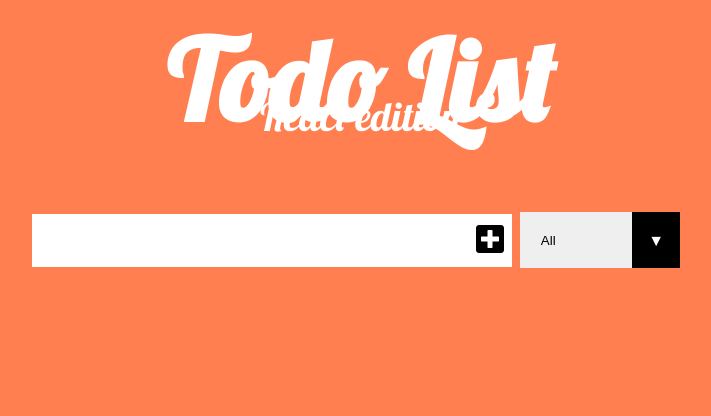
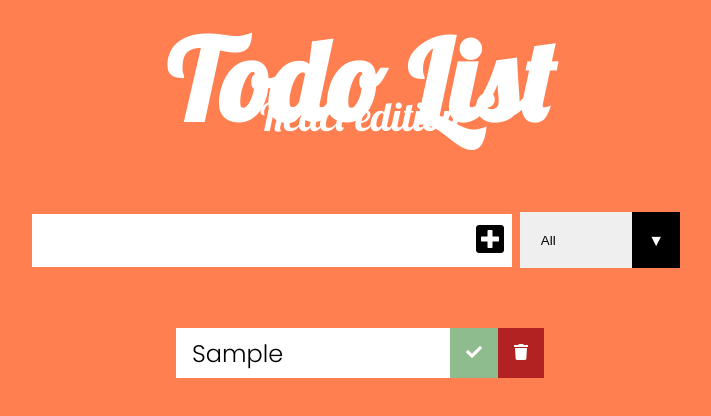
Before and after one commit to tuscannyCodes/React_TodoList, a React (Create React App) app: page / in a window 1280 px wide. Both pictures are taken after typing "Sample" into the empty fields and a click on the button 770 px from the left and 240 px from the top of the page. Shown: the top 416 px of the page, without its empty margins (280-991 px from the left). Built offline with nearby package versions, Linux system fonts and the light colour scheme.

Commit message:
updated app

```diff
--- a/src/App.js
+++ b/src/App.js
@@ -17,7 +17,7 @@
 </header>
 
 <Form inputText={inputText} todos={todos} setTodos={setTodos} setInputText= {setInputText}/>
-<TodoList />
+<TodoList todos={todos} />
     </div>
   );
 }
--- /dev/null
+++ b/src/components/Todo.js
@@ -0,0 +1,27 @@
+import React from 'react';
+
+
+const Todo = ({text}) => {
+
+return(
+    <div className="todo">
+
+
+        <li className="todo-item">{text}</li>
+        <button className="complete-btn">
+            <i className="fas fa-check"></i>
+        </button>
+        <button className="trash-btn">
+            <i className="fas fa-trash"></i>
+        </button>
+    </div>
+
+    );
+
+
+
+
+}
+
+
+export default Todo;
--- a/src/components/form.js
+++ b/src/components/form.js
@@ -17,7 +17,7 @@
     return (
 
     <form>
-        <input value={inputText} onChange={inputTextHandler} type="text" className="todo-input"></input>
+        <input value={inputText} onChange={inputTextHandler} type="text" className="todo-input"/>
         <button onClick={submitTodoHandler} className="todo-button" type="submit">
             <i className="fas fa-plus-square"></i>
         </button>
--- a/src/components/todoList.js
+++ b/src/components/todoList.js
@@ -1,11 +1,21 @@
 import React from 'react';
+// Import Components
 
-const TodoList = () => {
+import Todo from './Todo';
+
+
+
+const TodoList = ({todos}) => {
 
         return (
 
         <div className="todo-container">
-        <ul className="todo-list"></ul>
+        <ul className="todo-list">
+           {todos.map(todo => (
+               <Todo text={todo.text} />
+
+           ))}
+        </ul>
         </div>
     );
 
```
Also changed, not shown: 1 other file (tests, documents, lock files or other folders).
